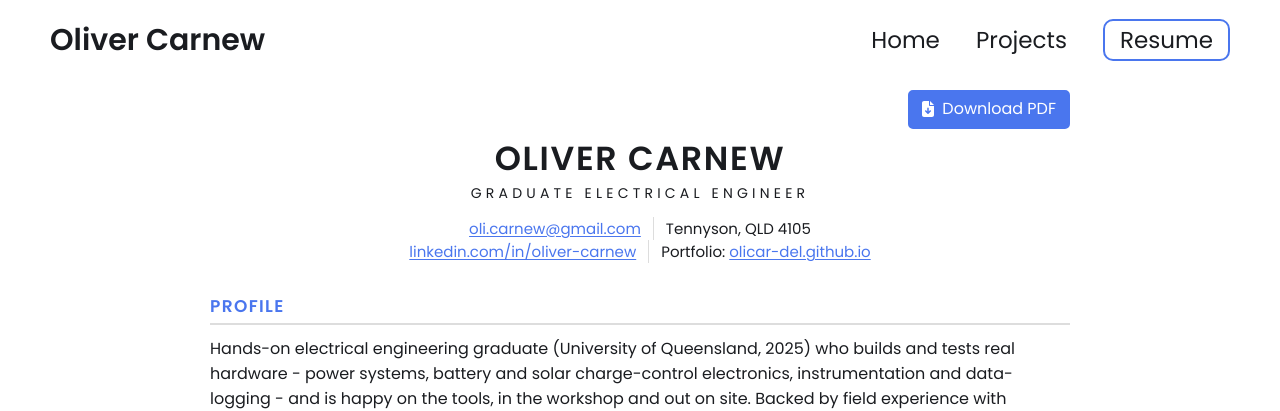
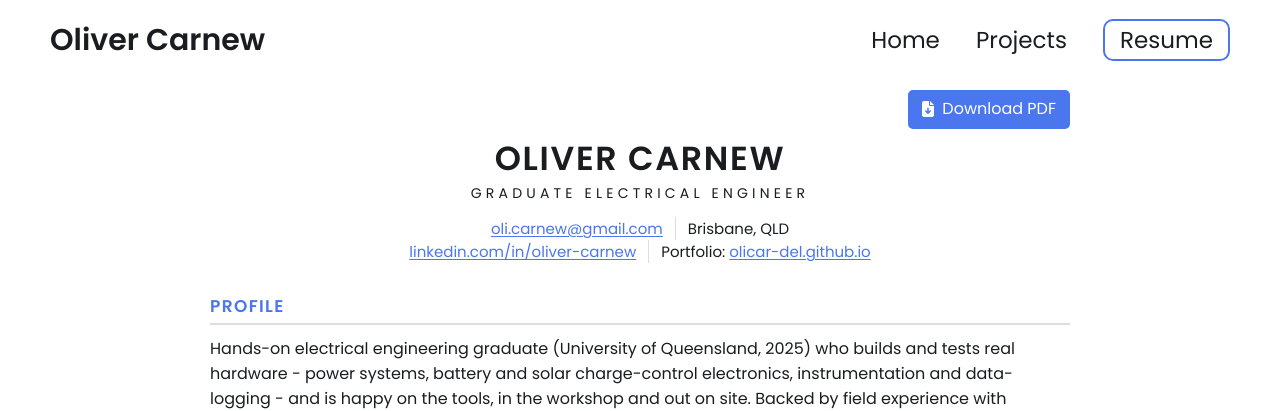
Before and after one commit to OliCar-del/OliCar-del.github.io, a Jekyll site: the page built from cv.html, in a window 1280 px wide and 900 px high. Shown: the top 411 px of the window. Built offline with Jekyll 4.4.1, drawn with Linux system fonts in a browser that asks for light colours.

Commit message:
Show only "Brisbane, QLD" as the location on the CV page
Matches the new web version of the CV; the suburb and postcode stay off the
public site.

Co-Authored-By: Claude Opus 5.5 <noreply@anthropic.com>

```diff
--- a/_data/cv.yml
+++ b/_data/cv.yml
@@ -15,7 +15,7 @@ headline: Graduate Electrical Engineer
 # No phone number here on purpose: this page is public and scraped by spam bots.
 # Give your number directly to employers (in the CV you send them) instead.
 email: oli.carnew@gmail.com
-location: Tennyson, QLD 4105
+location: Brisbane, QLD
 links:
   - text: linkedin.com/in/oliver-carnew
     url: https://www.linkedin.com/in/oliver-carnew/
```
